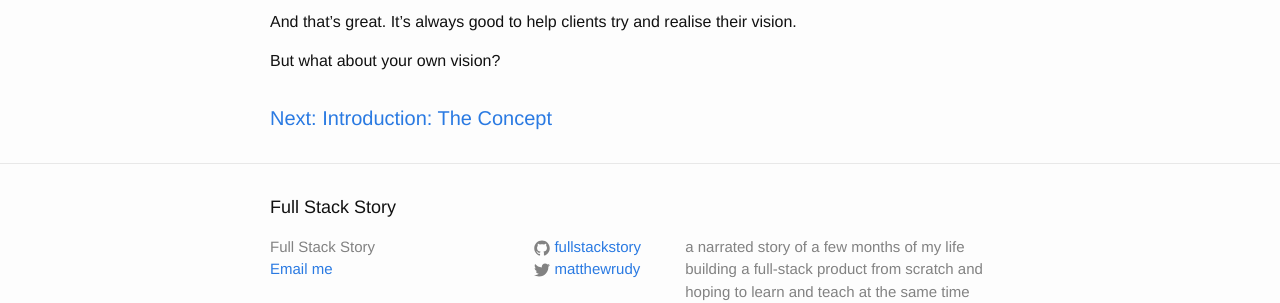
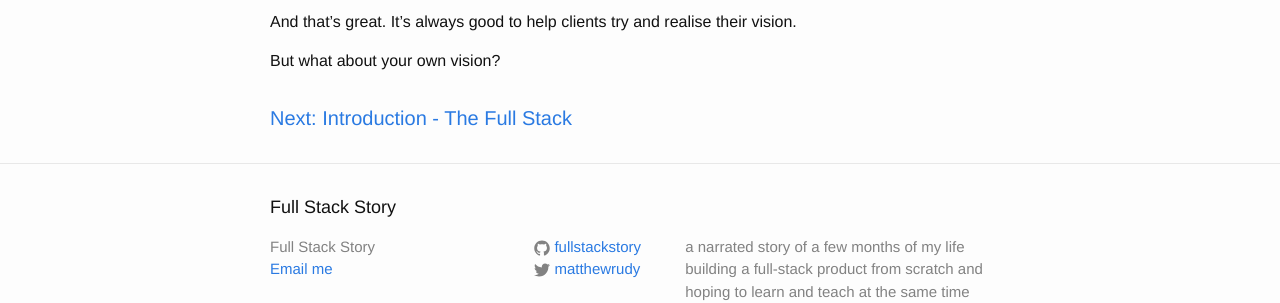
Before and after one commit to fullstackstory/fullstackstory.github.io, a Jekyll site: the page built from _posts/0-introduction/2014-10-20-i-the-concept.markdown, in a window 1280 px wide. Shown: the part 891-1194 px from the top of the page. Built offline with Jekyll 4.4.1, drawn with Linux system fonts in a browser that asks for light colours.

Commit message:
fix the previous and next navigation

```diff
--- a/_layouts/post.html
+++ b/_layouts/post.html
@@ -12,9 +12,15 @@ layout: default
     {{ content }}
   </article>
 
+  {% if page.previous %}
+    <nav>
+      <a class="post-link" href="{{ page.previous.url | prepend: site.baseurl }}">Previous: {{ page.previous.category | capitalize }} - {{ page.previous.title }}</a>
+    </nav>
+  {% endif %}
+
   {% if page.next %}
     <nav>
-      <a class="post-link" href="{{ page.url | prepend: site.baseurl }}">Next: {{ page.category | capitalize }}: {{ page.title }}</a>
+      <a class="post-link" href="{{ page.next.url | prepend: site.baseurl }}">Next: {{ page.next.category | capitalize }} - {{ page.next.title }}</a>
     </nav>
   {% endif %}
 
```
